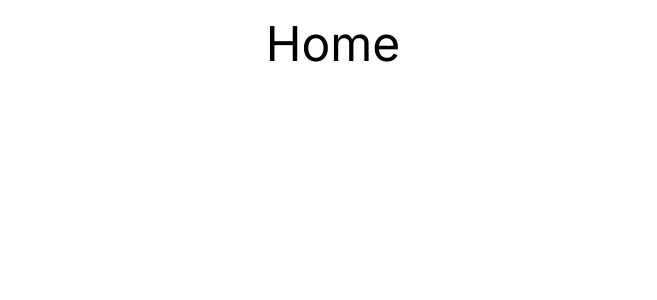
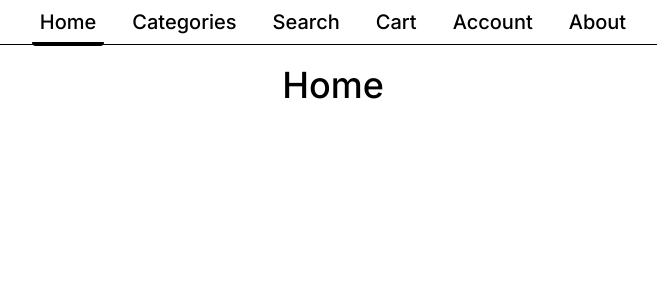
Before and after one commit to rokojaman/HCI, a Next.js app in the folder frontend/: page / in a window 1280 px wide. Shown: the top 300 px of the page, without its empty margins (307-964 px from the left). Built offline with nearby package versions, Linux system fonts and the light colour scheme.

Commit message:
Dodane glavne rute i navigacija među njima

```diff
--- /dev/null
+++ b/frontend/app/_components/Navigation.tsx
@@ -0,0 +1,43 @@
+"use client";
+
+import Link from "next/link";
+import { usePathname } from "next/navigation";
+
+type Page = {
+  title: string;
+  path: `/${string}`;
+};
+
+const pages: Page[] = [
+  { title: "Home", path: "/" },
+  { title: "Categories", path: "/categories" },
+  { title: "Search", path: "/search" },
+  { title: "Cart", path: "/cart" },
+  { title: "Account", path: "/account" },
+  { title: "About", path: "/about" },
+];
+
+function processPage(page: Page, currentPath?: string) {
+  const isActive =
+    page.path === "/"
+      ? currentPath === page.path
+      : currentPath?.startsWith(page.path);
+  return (
+    <li key={page.path}>
+      <Link href={page.path} className={`p-2 rounded hover:bg-gray-200 ${isActive ? "border-b-4" : ""}`}>
+        {page.title}
+      </Link>
+    </li>
+  );
+}
+
+export default function Navigation() {
+  const currentPath = usePathname();
+  return (
+    <nav className="text-xl font-medium py-2 border-b">
+      <ul className="flex gap-5 justify-center">
+        {pages.map((page) => processPage(page, currentPath))}
+      </ul>
+    </nav>
+  );
+}
--- /dev/null
+++ b/frontend/app/about/page.tsx
@@ -0,0 +1,7 @@
+export default function About() {
+  return (
+    <div className="text-center mt-5">
+      <h1 className="text-4xl font-medium">About</h1>
+    </div>
+  );
+}
--- /dev/null
+++ b/frontend/app/account/page.tsx
@@ -0,0 +1,7 @@
+export default function Account() {
+  return (
+    <div className="text-center mt-5">
+      <h1 className="text-4xl font-medium">Account</h1>
+    </div>
+  );
+}
--- /dev/null
+++ b/frontend/app/cart/page.tsx
@@ -0,0 +1,7 @@
+export default function Cart() {
+  return (
+    <div className="text-center mt-5">
+      <h1 className="text-4xl font-medium">Cart</h1>
+    </div>
+  );
+}
--- /dev/null
+++ b/frontend/app/categories/page.tsx
@@ -0,0 +1,7 @@
+export default function Categories() {
+  return (
+    <div className="text-center mt-5">
+      <h1 className="text-4xl font-medium">Categories</h1>
+    </div>
+  );
+}
--- a/frontend/app/layout.tsx
+++ b/frontend/app/layout.tsx
@@ -1,6 +1,7 @@
 import type { Metadata } from "next";
 import { Inter } from "next/font/google";
 import "./globals.css";
+import Navigation from "./_components/Navigation";
 
 const inter = Inter({
   subsets: ["latin"],
@@ -18,8 +19,11 @@ export default function RootLayout({
 }>) {
   return (
     <html lang="en">
-      <body className={`${inter.className} antialiased`}>
-        {children}
+      <body
+        className={`${inter.className} antialiased min-h-screen flex flex-col`}
+      >
+        <Navigation />
+        <main className="flex-1">{children}</main>
       </body>
     </html>
   );
--- a/frontend/app/page.tsx
+++ b/frontend/app/page.tsx
@@ -1,7 +1,7 @@
 export default function Home() {
   return (
-    <div className="flex justify-center m-5">
-      <h1 className="text-5xl">Home</h1>
+    <div className="text-center mt-5">
+      <h1 className="text-4xl font-medium">Home</h1>
     </div>
   );
 }
--- /dev/null
+++ b/frontend/app/search/page.tsx
@@ -0,0 +1,7 @@
+export default function Search() {
+  return (
+    <div className="text-center mt-5">
+      <h1 className="text-4xl font-medium">Search</h1>
+    </div>
+  );
+}
```
